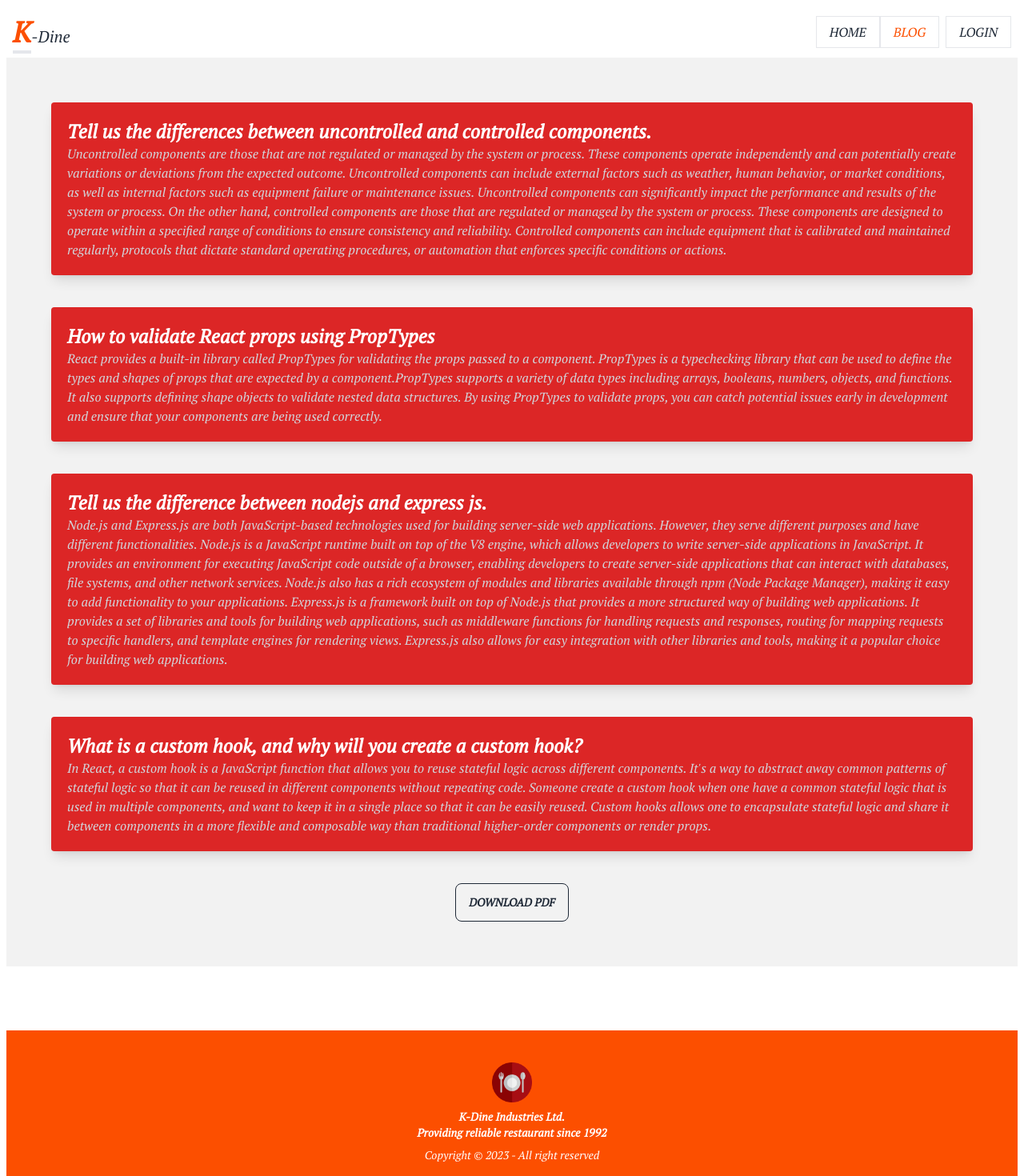
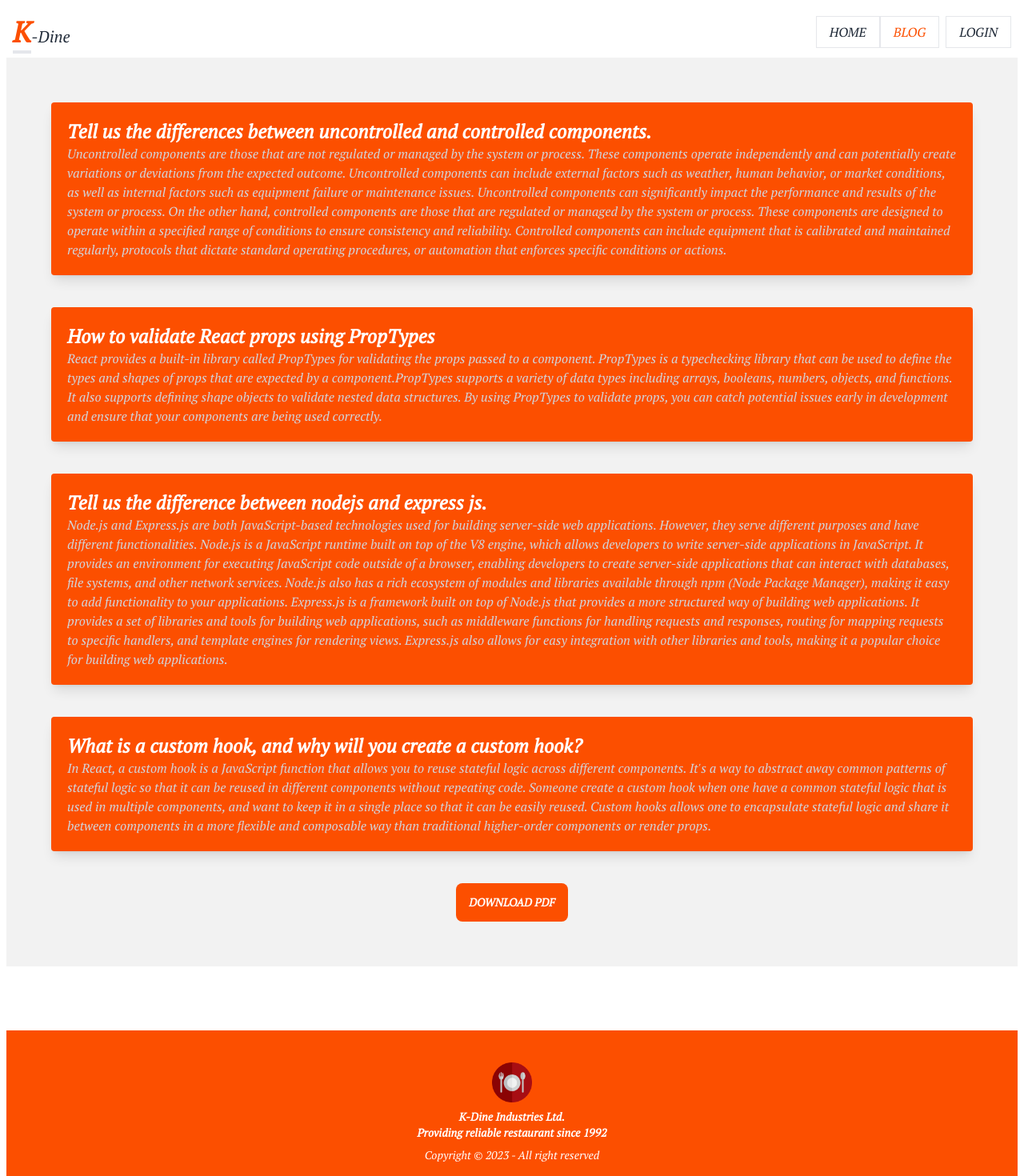
Before and after one commit to Ak-Rakib/K-Dine-client, a React (Vite) app: page /blog in a window 1280 px wide. Shown: the top 1470 px of the page at 80% size. Built offline with nearby package versions, Linux system fonts and the light colour scheme; no server answers.

Commit message:
correction my style

```diff
--- a/src/Components/Blog/Blog.jsx
+++ b/src/Components/Blog/Blog.jsx
@@ -12,7 +12,7 @@ const Blog = () => {
     <React.Fragment>
       <div className="bg-base-200 mb-20 md:p-14 lg:p-14">
         <div ref={pdf} style={{width:"100%"}}>
-          <div className="bg-red-600 text-white p-5 rounded mb-10 shadow-lg transform hover:scale-110 transition duration-300">
+          <div className="bg-[#FC4F00] text-white p-5 rounded mb-10 shadow-lg transform hover:scale-110 transition duration-300">
             <h3 className="font-bold text-2xl">
               Tell us the differences between uncontrolled and controlled
               components.
@@ -35,7 +35,7 @@ const Blog = () => {
               enforces specific conditions or actions.
             </p>
           </div>
-          <div className="bg-red-600 text-white p-5 rounded mb-10 shadow-lg transform hover:scale-110 transition duration-300">
+          <div className="bg-[#FC4F00] text-white p-5 rounded mb-10 shadow-lg transform hover:scale-110 transition duration-300">
             <h3 className="font-bold text-2xl">
               How to validate React props using PropTypes
             </h3>
@@ -51,7 +51,7 @@ const Blog = () => {
               your components are being used correctly.
             </p>
           </div>
-          <div className="bg-red-600 text-white p-5 rounded mb-10 shadow-lg transform hover:scale-110 transition duration-300">
+          <div className="bg-[#FC4F00] text-white p-5 rounded mb-10 shadow-lg transform hover:scale-110 transition duration-300">
             <h3 className="font-bold text-2xl">
               Tell us the difference between nodejs and express js.
             </h3>
@@ -77,7 +77,7 @@ const Blog = () => {
               web applications.
             </p>
           </div>
-          <div className="bg-red-600 text-white p-5 rounded mb-10 shadow-lg transform hover:scale-110 transition duration-300">
+          <div className="bg-[#FC4F00] text-white p-5 rounded mb-10 shadow-lg transform hover:scale-110 transition duration-300">
             <h3 className="font-bold text-2xl">
               What is a custom hook, and why will you create a custom hook?
             </h3>
@@ -96,7 +96,7 @@ const Blog = () => {
           </div>
         </div>
         <div className="text-center">
-          <button onClick={generateToPdf} className="btn btn-outline">Download PDF</button>
+          <button onClick={generateToPdf} className="btn bg-[#FC4F00] border-0">Download PDF</button>
         </div>
       </div>
     </React.Fragment>
--- a/src/Components/ChefRecipes/ChefRecipes.jsx
+++ b/src/Components/ChefRecipes/ChefRecipes.jsx
@@ -27,33 +27,30 @@ const ChefRecipes = () => {
   return (
     <React.Fragment>
       <div className="mb-20">
-        <div className="hero min-h-screen bg-red-600">
+        <div className="hero min-h-screen">
           <div className="hero-content flex-col lg:flex-row-reverse">
             <img src={photo} className="lg:max-w-sm rounded-lg shadow-2xl" />
             <div>
-              <h1 className="text-5xl font-bold text-white">
-                Welcome To{" "}
-                <span className="text-6xl shadow-2xl text-white rounded-lg p-2">
-                  K
-                </span>
+              <h1 className="text-5xl font-bold text-[#FC4F00]">
+                Hello I'm{" "}
                 <span
                   className="font-tine text-black
               "
                 >
-                  -Dine
+                  {name}
                 </span>
               </h1>
-              <h1 className="font-bold text-3xl">{name}</h1>
+              <h1 className="font-bold text-3xl mt-5">My Data</h1>
               <div className="flex items-center">
-                <FaWaveSquare className=" pe-1" />
+                <FaWaveSquare className=" pe-1 text-[#FC4F00]" />
                 <p className="font-bold">{experience}</p>
               </div>
               <div className="flex items-center">
-                <FaReceipt className=" pe-1" />
+                <FaReceipt className=" pe-1 text-[#FC4F00]" />
                 <p className="font-bold">{numRecipes}</p>
               </div>
               <div className="flex items-center">
-                <FaHeart className="pe-1" />
+                <FaHeart className="pe-1 text-[#FC4F00]" />
                 <p className="font-bold">{likes}</p>
               </div>
             </div>
@@ -64,7 +61,7 @@ const ChefRecipes = () => {
       <div>
       <h1 className="mb-2 mt-10 text-center">
           My{" "}
-          <span className="font-bold text-red-600 text-2xl border-b-2">
+          <span className="font-bold text-[#FC4F00] text-2xl border-b-2">
             Top Three Recipes
           </span>
         </h1>
--- a/src/Components/ChefRecipes/Recipes/Recipes.jsx
+++ b/src/Components/ChefRecipes/Recipes/Recipes.jsx
@@ -26,7 +26,7 @@ const Recipes = ({ r }) => {
         <div className="card-body">
           <h2 className="card-title">
             {name}
-            <div className="badge badge-secondary">NEW</div>
+            <div className="badge bg-[#FC4F00] border-0">Popular</div>
           </h2>
           <h1 className="font-bold">Ingredients</h1>
           <p>
@@ -52,12 +52,12 @@ const Recipes = ({ r }) => {
               ))
             }
           </p>
-          <div className="card-actions justify-end items-center">
+          <div className="card-actions justify-between items-center">
             <div className="badge badge-outline">Rating:{rating}</div>
             <div
               onClick={favoriteHandler}
               disabled={isFavorite}
-              className="badge badge-outline btn btn-outline"
+              className="btn bg-[#FC4F00] border-0"
             >
               {isFavorite ? "Favorited!" : "Add to Favorites"}
             </div>
```
